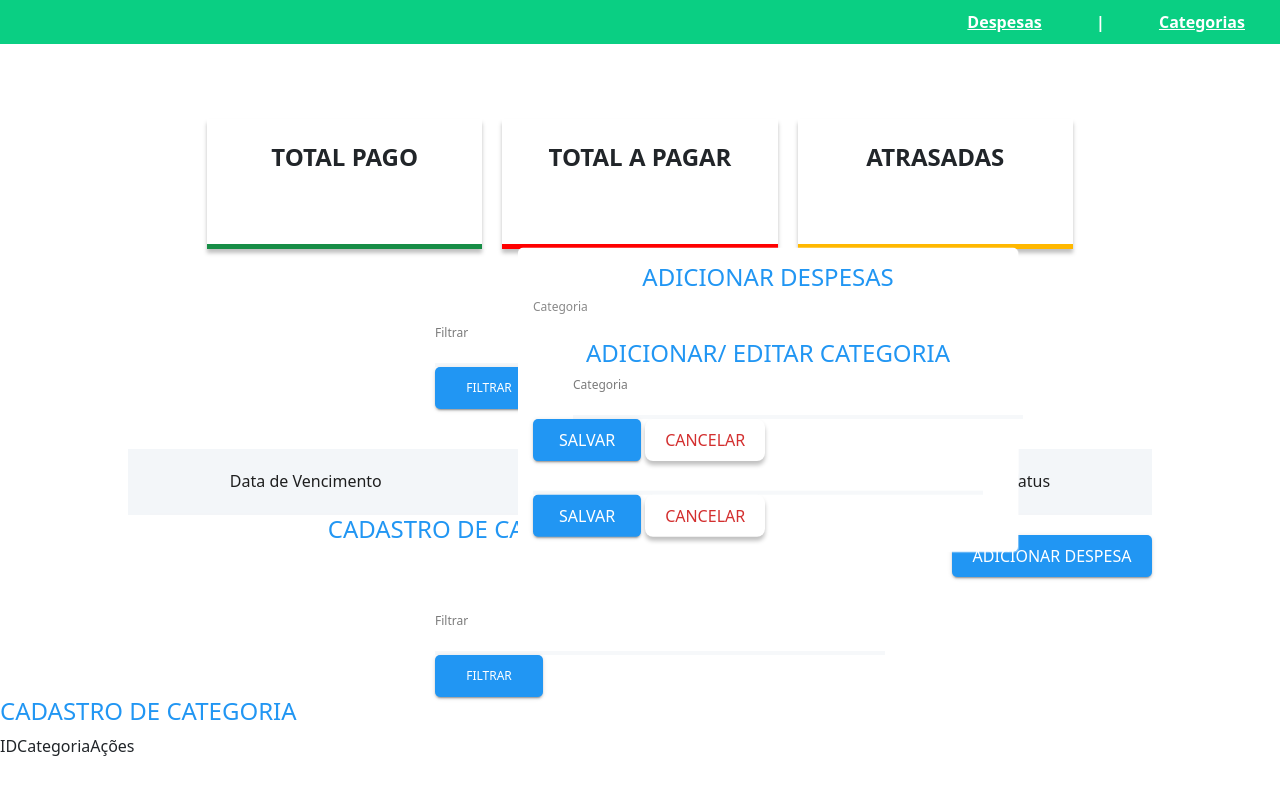
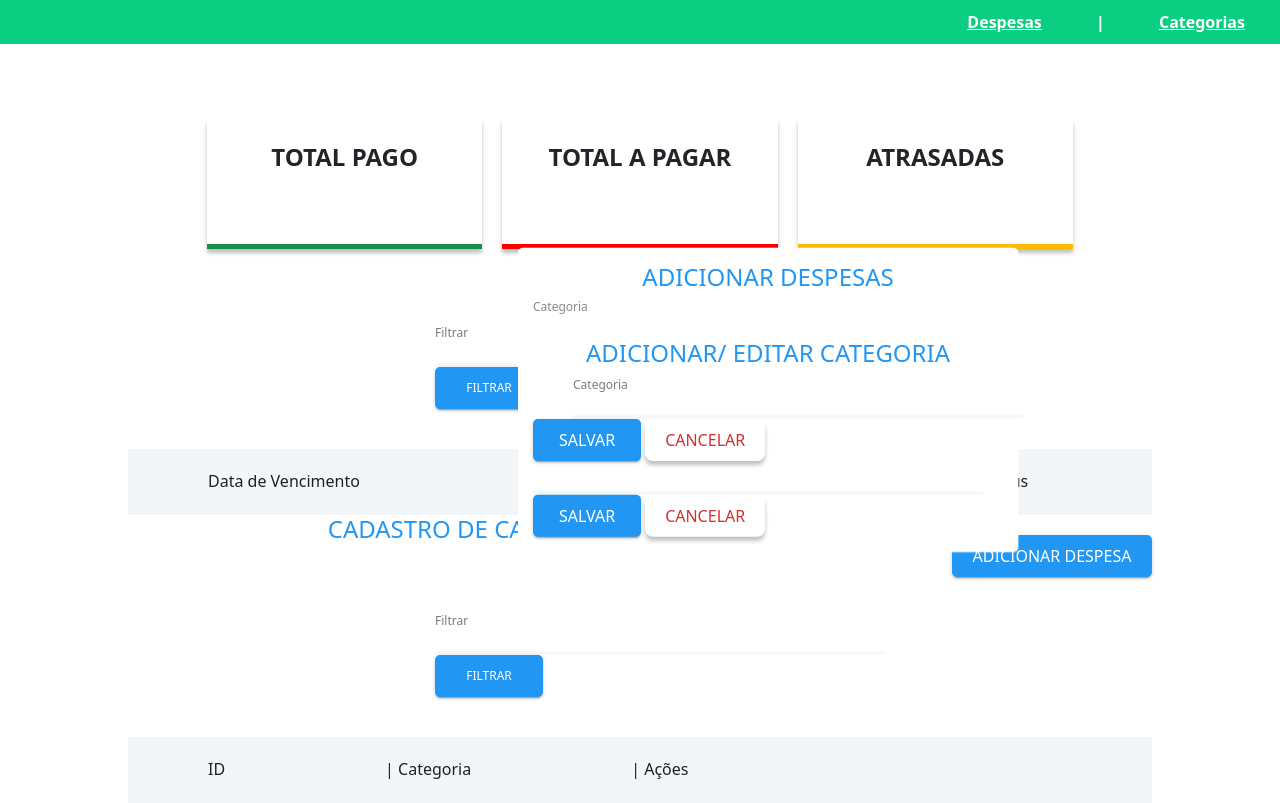
Before and after one commit to eliselindinho/projeto_final_js_intermediario_controle_despesa, a plain HTML site: page index.html in a window 1280 px wide. Drawn offline with nearby package versions, Linux system fonts and the light colour scheme.

Commit message:
Iniciando o js

```diff
--- a/css/sistema.css
+++ b/css/sistema.css
@@ -82,9 +82,10 @@ table {
   justify-content: space-between;
 }
 
-#homePageTable {
+#homePageTable,
+#registerCategoryPageInitial {
   display: flex;
-  justify-content: center;
+  justify-content: start;
   margin: auto;
   margin-top: 40px;
   background-color: #f3f6f9;
@@ -96,7 +97,8 @@ table:nth-child(odd) {
   border-bottom: solid 2px #f3f6f9be;
 }
 
-.homePageTableHeader {
+.homePageTableHeader,
+.categoryRegisterTableHeader {
   font-family: var(--font-family-project);
   font-weight: 400;
   font-size: 16px;
@@ -105,6 +107,7 @@ table:nth-child(odd) {
 
 .headTable {
   padding: 20px 80px;
+  color: #000000de;
 }
 
 .buttonblue {
--- a/index.html
+++ b/index.html
@@ -122,22 +122,18 @@
             </div>
           </label>
         </div>
-        <div id="addExpense">
-          <div>
-            <h1 id="addExpenseTitleModal" class="titlePages">
-              CADASTRO DE CATEGORIA
-            </h1>
-          </div>
+          <div id="registerCategoryPageInitial">
             <table>
               <thead id="headerTableCategoryRegister">
                 <tr class="categoryRegisterTableHeader">
-                <td>ID</td>
-                <td>Categoria</td>
-                <td>Ações</td>
+                  <td class="headTable">ID</td>
+                  <td class="headTable">| Categoria</td>
+                  <td class="headTable">| Ações</td>
                 </tr>
               </thead>
               <tbody id="bodyTableAddCategory"></tbody>
             </table>
+          </div>
         </div>
       </div>
     </section>
--- a/sistema.js
+++ b/sistema.js
@@ -1,10 +1,13 @@
 let expense = document.querySelector("#expenses");
 let category = document.querySelector("#category");
+let home = document.querySelector("#home");
+let addExpense = document.querySelector("#addExpense");
+let categoryRegister = document.querySelector("#categoryRegister");
+let modalAddEditCategory = document.querySelector("#modalAddEditCategory");
 let monitoringTotalPaid = document.querySelector("#monitoringTotalPaid");
 let monitoringTotalPayable = document.querySelector("#monitoringTotalPayable");
 let monitoringLate = document.querySelector("#monitoringLate");
 let categoryFilter = document.querySelector("#categoryFilterHome");
-let buttonFilter = document.querySelector("#buttonFilter");
 let homePageTable = document.querySelector("#homePageTable");
 let bodyTableHomePage = document.querySelector("#bodyTableHomePage");
 let modalButtonAddExpense = document.querySelector("#modalButtonAddExpense");
@@ -13,10 +16,7 @@ let categoryAddExpense = document.querySelector("#categoryAddExpense");
 let dueDateAddExpense = document.querySelector("#dueDateAddExpense");
 let valueAddExpense = document.querySelector("#valueAddExpense");
 let saveAddExpense = document.querySelector("#saveAddExpense");
-let buttonCancelAddExpense = document.querySelector("#cancelAddExpense");
 let categoryFilterRegister = document.querySelector("#categoryFilterRegister");
-let buttonFilterCategory = document.querySelector("#buttonFilterCategory");
-let addExpense = document.querySelector("#addExpense");
 let headerTableCategoryRegister = document.querySelector(
   "#headerTableCategoryRegister"
 );
@@ -25,5 +25,19 @@ let categoryRegisterTableHeader = document.querySelector(
 );
 let bodyTableAddCategory = document.querySelector("#bodyTableAddCategory");
 let categoryFilterEditAdd = document.querySelector("#categoryFilterEditAdd");
+
+let buttonFilter = document.querySelector("#buttonFilter");
+let buttonCancelAddExpense = document.querySelector("#cancelAddExpense");
+let buttonFilterCategory = document.querySelector("#buttonFilterCategory");
 let buttonSave = document.querySelector("#buttonSave");
 let buttonForCancel = document.querySelector("#buttonForCancel");
+
+function activeExpense(active, desactive) {
+  category.classList.remove("active");
+  expense.classList.add("active");
+}
+
+function activeCategory(active, desactive) {
+  expense.classList.remove("active");
+  category.classList.add("active");
+}
```
Lines whose indentation alone changed are shown as unchanged.
